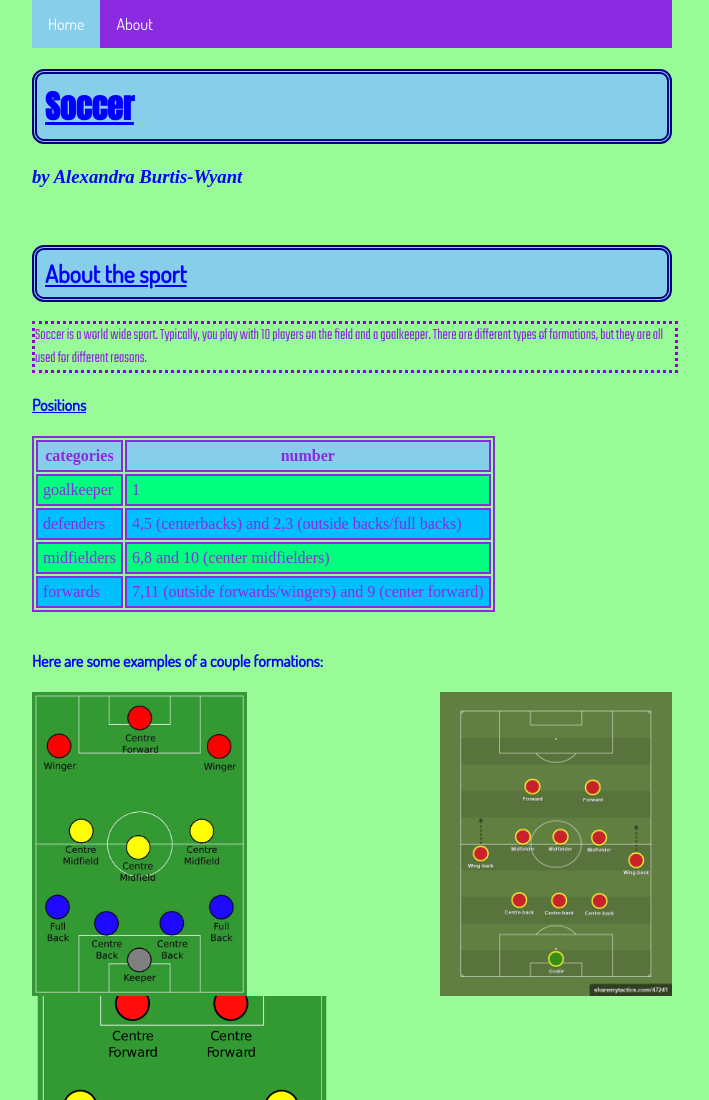
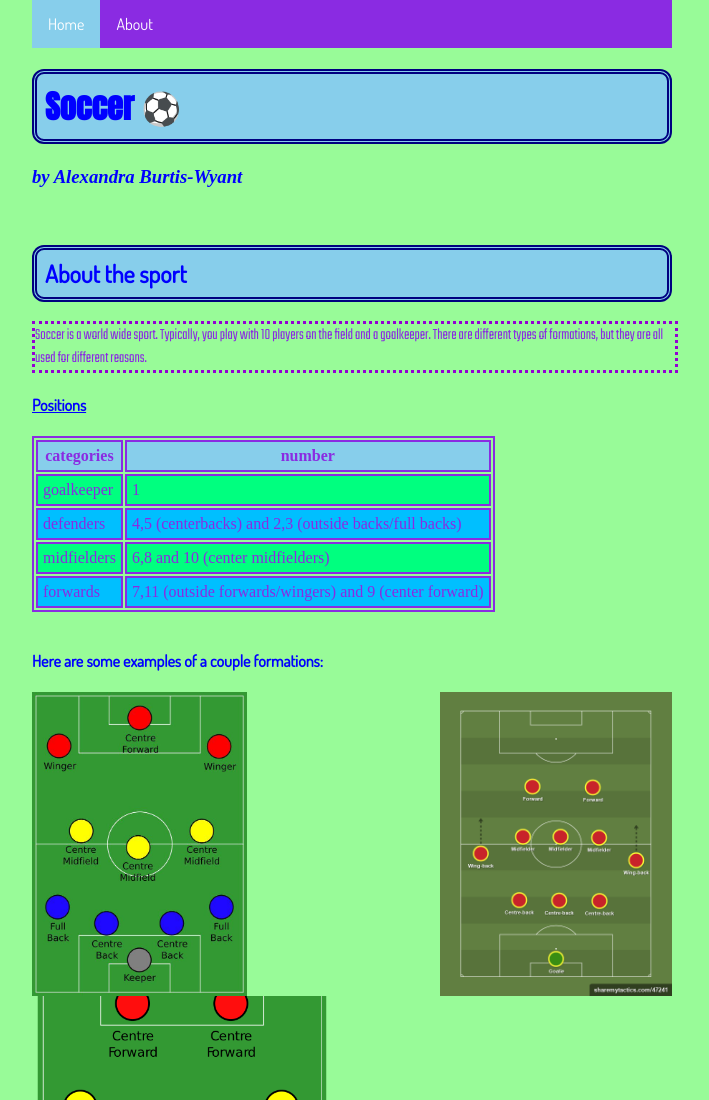
Before and after one commit to alexbw23/alexbw23.github.io, a plain HTML site: page index.html in a window 1280 px wide. Shown: the top 1100 px of the page, without its empty margins (288-997 px from the left). Drawn offline with Linux system fonts and the light colour scheme.

Commit message:
Add files via upload

```diff
--- a/index.html
+++ b/index.html
@@ -16,10 +16,10 @@
         <li><a href="pages/aboutme.html">About</a></li>
         </ul>
         </div>
-        <h1><b><u>Soccer</u></b></h1>
+        <h1><b>Soccer &#9917 </b></h1>
         <h3><i>by Alexandra Burtis-Wyant</i></h3>
         <br/>
-        <h2><b><u>About the sport</u></b></h2>
+        <h2><b>About the sport</b></h2>
         <p style="width: 100%; border: 3px dotted darkviolet;">Soccer is a world wide sport.
         Typically, you play with 10 players on the field and a goalkeeper.
         There are different types of formations, but they are all used for different reasons.
```
Also changed, not shown: pages/aboutme.html (+1 -1 lines).
